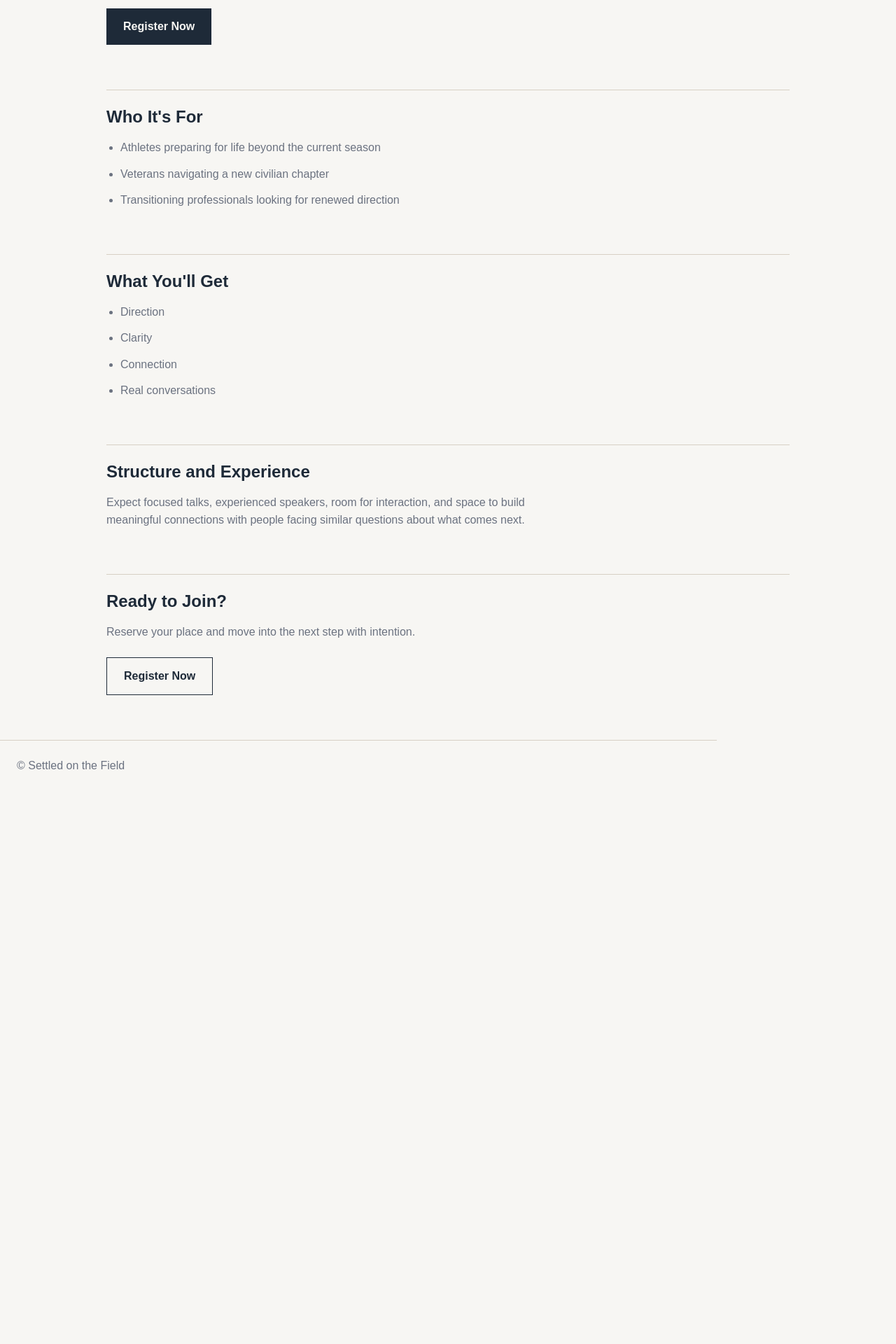
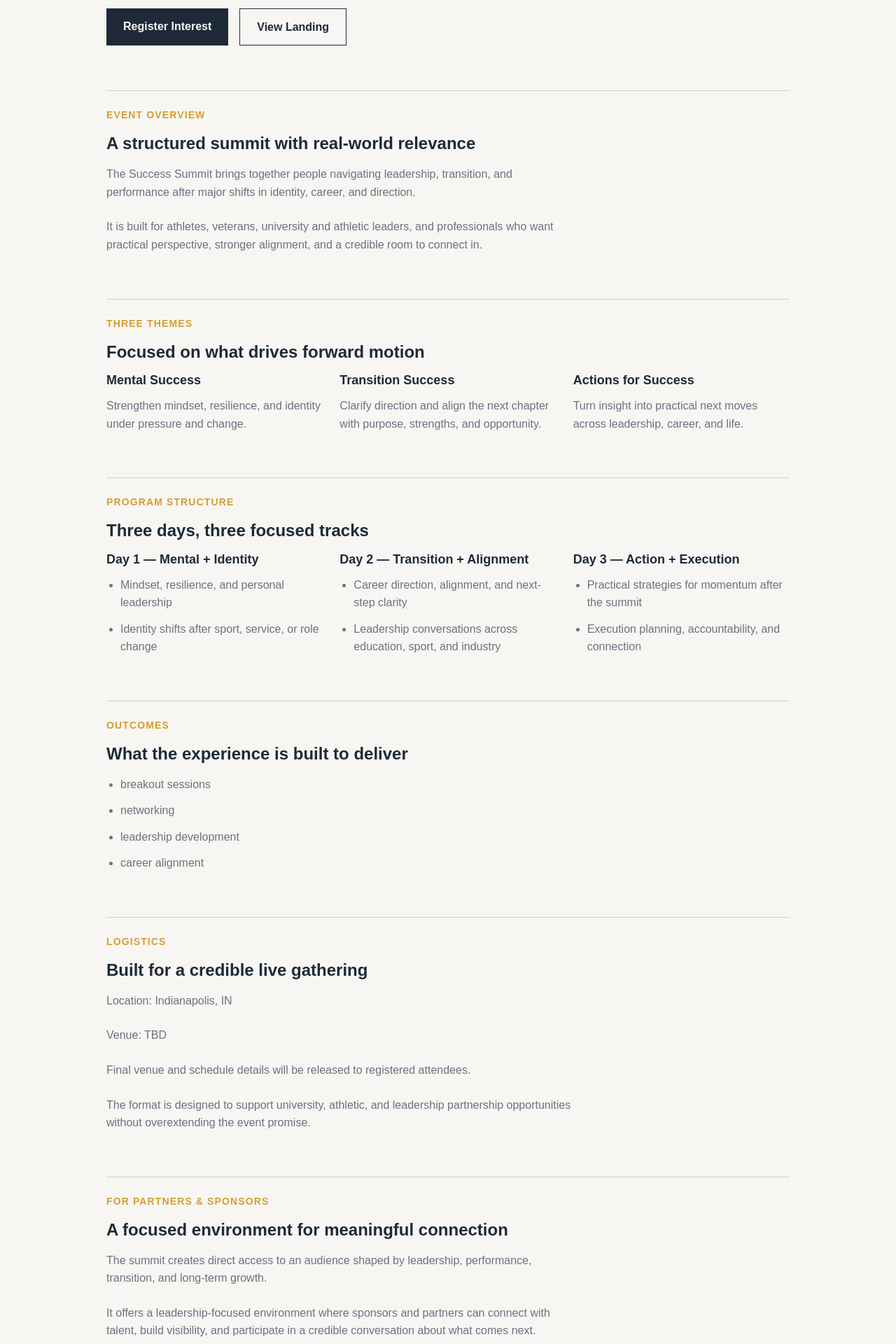
Before and after one commit to gacurl/settled-field-platform, a Next.js app: page /summit in a window 1280 px wide. Shown: the part 280-2200 px from the top of the page at 70% size. Before the commit the page ends 1410 px from the top, so only its background shows below. Built offline with nearby package versions, Linux system fonts and the light colour scheme.

Commit message:
Issue 6-3: build meeting-ready summit page

```diff
--- a/app/summit/page.tsx
+++ b/app/summit/page.tsx
@@ -4,62 +4,154 @@ export default function SummitPage() {
   return (
     <div className="public-page">
       <section className="public-section">
-        <h1 className="public-section__title">
-          Settled on the Field Summit
-        </h1>
+        <h1 className="public-section__title">The Success Summit</h1>
         <p className="public-section__body">
-          A focused event for people navigating transition and looking for a
-          clearer next move, grounded conversations, and practical direction.
+          A leadership and transition summit for athletes, veterans, and
+          professionals navigating what&apos;s next.
+        </p>
+        <div className="public-actions">
+          <Link className="public-button" href="/register">
+            Register Interest
+          </Link>
+          <Link className="public-link" href="/">
+            View Landing
+          </Link>
+        </div>
+      </section>
+
+      <section className="public-section public-section--bordered">
+        <p className="public-section__eyebrow">Event Overview</p>
+        <h2 className="public-section__heading">A structured summit with real-world relevance</h2>
+        <p className="public-section__body">
+          The Success Summit brings together people navigating leadership,
+          transition, and performance after major shifts in identity, career,
+          and direction.
+        </p>
+        <p className="public-section__body public-section__body--spaced">
+          It is built for athletes, veterans, university and athletic leaders,
+          and professionals who want practical perspective, stronger alignment,
+          and a credible room to connect in.
+        </p>
+      </section>
+
+      <section className="public-section public-section--bordered">
+        <p className="public-section__eyebrow">Three Themes</p>
+        <h2 className="public-section__heading">Focused on what drives forward motion</h2>
+        <div className="public-theme-grid">
+          <section className="public-theme-card">
+            <h3>Mental Success</h3>
+            <p>
+              Strengthen mindset, resilience, and identity under pressure and
+              change.
+            </p>
+          </section>
+          <section className="public-theme-card">
+            <h3>Transition Success</h3>
+            <p>
+              Clarify direction and align the next chapter with purpose,
+              strengths, and opportunity.
+            </p>
+          </section>
+          <section className="public-theme-card">
+            <h3>Actions for Success</h3>
+            <p>
+              Turn insight into practical next moves across leadership, career,
+              and life.
+            </p>
+          </section>
+        </div>
+      </section>
+
+      <section className="public-section public-section--bordered">
+        <p className="public-section__eyebrow">Program Structure</p>
+        <h2 className="public-section__heading">Three days, three focused tracks</h2>
+        <div className="public-theme-grid">
+          <section className="public-theme-card">
+            <h3>Day 1 — Mental + Identity</h3>
+            <ul className="public-section__list">
+              <li>Mindset, resilience, and personal leadership</li>
+              <li>Identity shifts after sport, service, or role change</li>
+            </ul>
+          </section>
+          <section className="public-theme-card">
+            <h3>Day 2 — Transition + Alignment</h3>
+            <ul className="public-section__list">
+              <li>Career direction, alignment, and next-step clarity</li>
+              <li>Leadership conversations across education, sport, and industry</li>
+            </ul>
+          </section>
+          <section className="public-theme-card">
+            <h3>Day 3 — Action + Execution</h3>
+            <ul className="public-section__list">
+              <li>Practical strategies for momentum after the summit</li>
+              <li>Execution planning, accountability, and connection</li>
+            </ul>
+          </section>
+        </div>
+      </section>
+
+      <section className="public-section public-section--bordered">
+        <p className="public-section__eyebrow">Outcomes</p>
+        <h2 className="public-section__heading">What the experience is built to deliver</h2>
+        <ul className="public-section__list">
+          <li>breakout sessions</li>
+          <li>networking</li>
+          <li>leadership development</li>
+          <li>career alignment</li>
+        </ul>
+      </section>
+
+      <section className="public-section public-section--bordered">
+        <p className="public-section__eyebrow">Logistics</p>
+        <h2 className="public-section__heading">Built for a credible live gathering</h2>
+        <p className="public-section__body">
+          Location: Indianapolis, IN
+        </p>
+        <p className="public-section__body public-section__body--spaced">
+          Venue: TBD
+        </p>
+        <p className="public-section__body public-section__body--spaced">
+          Final venue and schedule details will be released to registered
+          attendees.
+        </p>
+        <p className="public-section__body public-section__body--spaced">
+          The format is designed to support university, athletic, and
+          leadership partnership opportunities without overextending the event
+          promise.
+        </p>
+      </section>
+
+      <section className="public-section public-section--bordered">
+        <p className="public-section__eyebrow">For Partners & Sponsors</p>
+        <h2 className="public-section__heading">A focused environment for meaningful connection</h2>
+        <p className="public-section__body">
+          The summit creates direct access to an audience shaped by leadership,
+          performance, transition, and long-term growth.
+        </p>
+        <p className="public-section__body public-section__body--spaced">
+          It offers a leadership-focused environment where sponsors and
+          partners can connect with talent, build visibility, and participate
+          in a credible conversation about what comes next.
         </p>
         <Link className="public-button" href="/register">
-          Register Now
+          Get Involved
         </Link>
       </section>
 
       <section className="public-section public-section--bordered">
-        <h2 className="public-section__heading">
-          Who It&apos;s For
-        </h2>
-        <ul className="public-section__list">
-          <li>Athletes preparing for life beyond the current season</li>
-          <li>Veterans navigating a new civilian chapter</li>
-          <li>Transitioning professionals looking for renewed direction</li>
-        </ul>
-      </section>
-
-      <section className="public-section public-section--bordered">
-        <h2 className="public-section__heading">
-          What You&apos;ll Get
-        </h2>
-        <ul className="public-section__list">
-          <li>Direction</li>
-          <li>Clarity</li>
-          <li>Connection</li>
-          <li>Real conversations</li>
-        </ul>
-      </section>
-
-      <section className="public-section public-section--bordered">
-        <h2 className="public-section__heading">
-          Structure and Experience
-        </h2>
+        <h2 className="public-section__heading">Be part of the summit conversation</h2>
         <p className="public-section__body">
-          Expect focused talks, experienced speakers, room for interaction, and
-          space to build meaningful connections with people facing similar
-          questions about what comes next.
+          Register interest now and receive event updates as details are
+          finalized.
         </p>
-      </section>
-
-      <section className="public-section public-section--bordered">
-        <h2 className="public-section__heading">
-          Ready to Join?
-        </h2>
-        <p className="public-section__body">
-          Reserve your place and move into the next step with intention.
-        </p>
-        <Link className="public-link" href="/register">
-          Register Now
-        </Link>
+        <div className="public-actions">
+          <Link className="public-button" href="/register">
+            Register Interest
+          </Link>
+          <Link className="public-link" href="/">
+            View Landing
+          </Link>
+        </div>
       </section>
     </div>
   );
```
